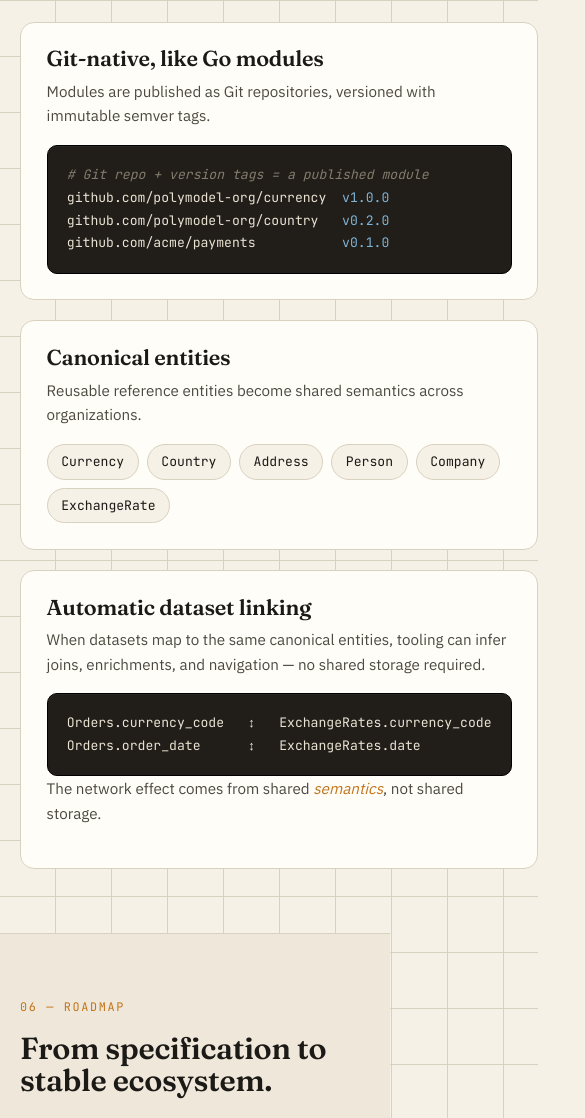
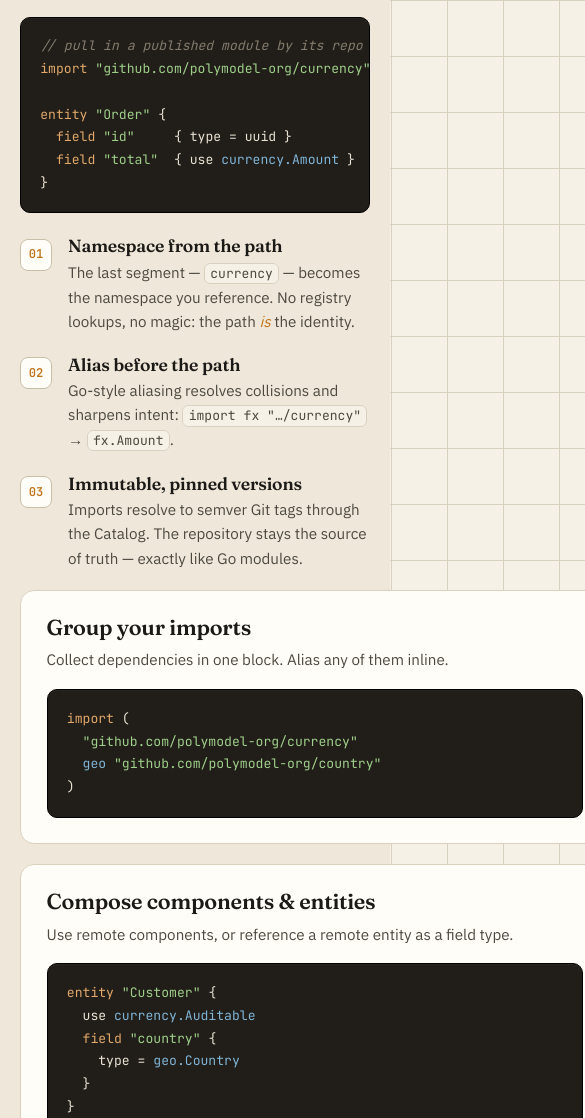
Before and after one commit to polymodel-org/polymodel-org, a plain HTML site: page public/index.html in a window 390 px wide. Shown: the part 7391-8509 px from the top of the page, 585 px wide, since content can reach past the window. Drawn offline with Linux system fonts and the light colour scheme.

Commit message:
Add cross-repo composition section; center roadmap timeline
- New "Cross-repo composition" section: Go-style imports (repo-path
  modules, namespace = last segment, alias, grouped imports, version
  pinning via the Catalog). Nav + footer links and renumbered sections.
- Fix roadmap timeline pinned to the left edge — center it within the
  page max-width like the other sections.

Co-Authored-By: Claude Opus 4.8 <noreply@anthropic.com>

```diff
--- a/public/index.html
+++ b/public/index.html
@@ -38,6 +38,7 @@
       <a href="#why">Why</a>
       <a href="#concepts">Concepts</a>
       <a href="#projections">Projections</a>
+      <a href="#imports">Imports</a>
       <a href="#catalog">Catalog</a>
       <a href="#roadmap">Roadmap</a>
       <a class="nav-cta" href="https://github.com/polymodel-org/polymodel" rel="noopener">GitHub ↗</a>
@@ -302,10 +303,86 @@ order_items   → order_items.order_id → orders.id</code></pre>
       </div>
     </section>
 
+    <!-- IMPORTS / CROSS-REPO COMPOSITION -->
+    <section id="imports" class="band band--alt">
+      <div class="band-head reveal">
+        <p class="section-label">05 — Cross-repo composition</p>
+        <h2>Import models the way Go imports packages.</h2>
+        <p class="section-sub">
+          Models don't live in one file. Reference a published module by its
+          repository path; the last path segment becomes a namespace you compose
+          with — pinned to immutable version tags through the Catalog.
+        </p>
+      </div>
+
+      <div class="import-lead reveal">
+        <pre><code><span class="c">// pull in a published module by its repo path</span>
+<span class="k">import</span> <span class="s">"github.com/polymodel-org/currency"</span>
+
+<span class="k">entity</span> <span class="s">"Order"</span> {
+  <span class="k">field</span> <span class="s">"id"</span>     { type = uuid }
+  <span class="k">field</span> <span class="s">"total"</span>  { use <span class="t">currency.Amount</span> }
+}</code></pre>
+
+        <ul class="import-notes">
+          <li>
+            <span class="num">01</span>
+            <h4>Namespace from the path</h4>
+            <p>The last segment — <code>currency</code> — becomes the namespace you
+            reference. No registry lookups, no magic: the path <em>is</em> the identity.</p>
+          </li>
+          <li>
+            <span class="num">02</span>
+            <h4>Alias before the path</h4>
+            <p>Go-style aliasing resolves collisions and sharpens intent:
+            <code>import fx "…/currency"</code> → <code>fx.Amount</code>.</p>
+          </li>
+          <li>
+            <span class="num">03</span>
+            <h4>Immutable, pinned versions</h4>
+            <p>Imports resolve to semver Git tags through the Catalog. The repository
+            stays the source of truth — exactly like Go modules.</p>
+          </li>
+        </ul>
+      </div>
+
+      <div class="concept-grid">
+        <article class="card reveal">
+          <h3>Group your imports</h3>
+          <p>Collect dependencies in one block. Alias any of them inline.</p>
+          <pre><code><span class="k">import</span> (
+  <span class="s">"github.com/polymodel-org/currency"</span>
+  <span class="t">geo</span> <span class="s">"github.com/polymodel-org/country"</span>
+)</code></pre>
+        </article>
+
+        <article class="card reveal">
+          <h3>Compose components &amp; entities</h3>
+          <p>Use remote components, or reference a remote entity as a field type.</p>
+          <pre><code><span class="k">entity</span> <span class="s">"Customer"</span> {
+  use <span class="t">currency.Auditable</span>
+  <span class="k">field</span> <span class="s">"country"</span> {
+    type = <span class="t">geo.Country</span>
+  }
+}</code></pre>
+        </article>
+
+        <article class="card reveal card--wide">
+          <h3>Versions resolve through the Catalog</h3>
+          <p>Import statements stay clean. Resolution pins each module to an immutable
+          semver tag and verifies its checksum — the source of truth never moves.</p>
+          <pre><code><span class="c"># polymodel.lock — resolved & checksum-verified via the Catalog</span>
+github.com/polymodel-org/currency  <span class="t">v1.2.0</span>
+github.com/polymodel-org/country   <span class="t">v0.4.0</span></code></pre>
+          <p class="drift-note">A namespace is just the tail of a repo path — so anyone, anywhere, can publish a module others compose with. <a href="#catalog">See the Catalog →</a></p>
+        </article>
+      </div>
+    </section>
+
     <!-- CATALOG -->
     <section id="catalog" class="band">
       <div class="band-head reveal">
-        <p class="section-label">05 — The Catalog</p>
+        <p class="section-label">06 — The Catalog</p>
         <h2>An open ecosystem for sharing and linking models.</h2>
         <p class="section-sub">
           A model should be definable once and reusable everywhere. The PolyModel
@@ -345,7 +422,7 @@ Orders.order_date      ↕   ExchangeRates.date</code></pre>
     <!-- ROADMAP -->
     <section id="roadmap" class="band band--alt">
       <div class="band-head reveal">
-        <p class="section-label">06 — Roadmap</p>
+        <p class="section-label">07 — Roadmap</p>
         <h2>From specification to stable ecosystem.</h2>
         <p class="section-sub">PolyModel is in the design phase. The spec is evolving and may change before v1.0.</p>
       </div>
@@ -399,6 +476,7 @@ Orders.order_date      ↕   ExchangeRates.date</code></pre>
       <a href="#why">Why</a>
       <a href="#concepts">Concepts</a>
       <a href="#projections">Projections</a>
+      <a href="#imports">Imports</a>
       <a href="#catalog">Catalog</a>
       <a href="#roadmap">Roadmap</a>
       <a href="https://github.com/polymodel-org/polymodel" rel="noopener">GitHub ↗</a>
--- a/public/style.css
+++ b/public/style.css
@@ -465,6 +465,36 @@ section { position: relative; z-index: 1; }
   content: "↓"; position: absolute; right: 1.1rem; bottom: -.7rem; color: var(--accent); font-size: .85rem;
 }
 
+/* ---------- imports / cross-repo composition ---------- */
+.import-lead {
+  display: grid;
+  grid-template-columns: 1.05fr .95fr;
+  gap: clamp(1.5rem, 4vw, 3.25rem);
+  align-items: center;
+  margin-bottom: 1.25rem;
+}
+.import-notes { list-style: none; margin: 0; padding: 0; display: grid; gap: 1.4rem; }
+.import-notes li { position: relative; padding-left: 3rem; }
+.import-notes .num {
+  position: absolute;
+  left: 0;
+  top: .1rem;
+  font-family: var(--font-mono);
+  font-size: .76rem;
+  font-weight: 600;
+  color: var(--accent);
+  border: 1px solid var(--line-2);
+  background: var(--card);
+  width: 2rem; height: 2rem;
+  border-radius: 8px;
+  display: grid;
+  place-items: center;
+}
+.import-notes h4 { font-family: var(--font-display); font-size: 1.1rem; margin: 0 0 .25rem; }
+.import-notes p { color: var(--ink-soft); font-size: .95rem; margin: 0; }
+.import-notes a { color: var(--accent); text-decoration: underline; text-underline-offset: 3px; }
+.drift-note a { color: var(--accent); text-decoration: underline; text-underline-offset: 3px; }
+
 /* ---------- cards ---------- */
 .concept-grid, .catalog-grid {
   display: grid;
@@ -566,7 +596,9 @@ pre code {
   display: grid;
   gap: 0;
   border-left: 2px solid var(--line-2);
-  margin-left: .5rem;
+  margin: 0 auto;
+  padding-left: .5rem;
+  max-width: var(--maxw);
 }
 .timeline li {
   display: grid;
@@ -701,6 +733,7 @@ pre code {
   .drift-grid { grid-template-columns: 1fr; }
   .drift-arrow { transform: rotate(90deg); }
   .compare { grid-template-columns: 1fr; }
+  .import-lead { grid-template-columns: 1fr; }
   .concept-grid, .catalog-grid { grid-template-columns: 1fr; }
   .proj-grid { grid-template-columns: 1fr; }
   .nongoals { grid-template-columns: 1fr; }
```
